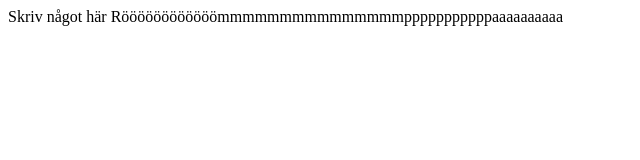
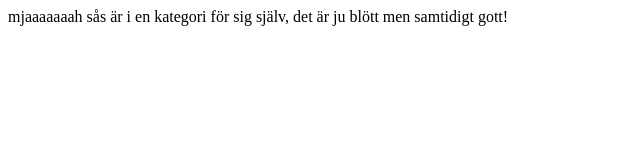
Before and after one commit to Stryptkyggling/DeprimeradStruts, a plain HTML site: page YeaaahUltimateCheese/web/index.html in a window 1280 px wide. Shown: the whole page, without its empty margins (0-640 px from the left). Drawn offline with Linux system fonts and the light colour scheme.

Commit message:
Ät en sås

```diff
--- a/YeaaahUltimateCheese/web/index.html
+++ b/YeaaahUltimateCheese/web/index.html
@@ -11,6 +11,6 @@ and open the template in the editor.
         <meta name="viewport" content="width=device-width, initial-scale=1.0">
     </head>
     <body>
-        <div>Skriv något här Röööööööööööömmmmmmmmmmmmmmmpppppppppppaaaaaaaaaa</div>
+        <div>mjaaaaaaah sås är i en kategori för sig själv, det är ju blött men samtidigt gott!</div>
     </body>
 </html>
```
